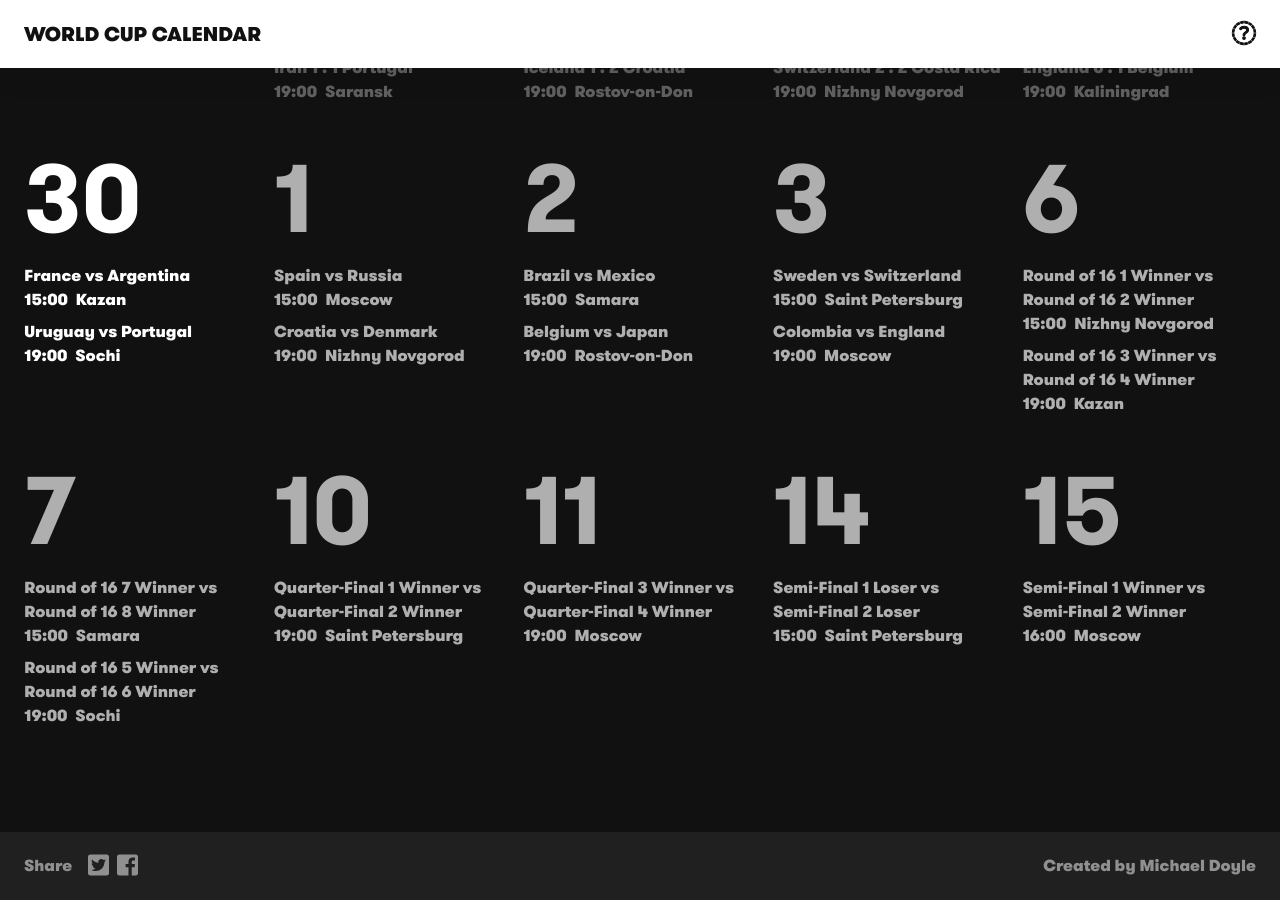
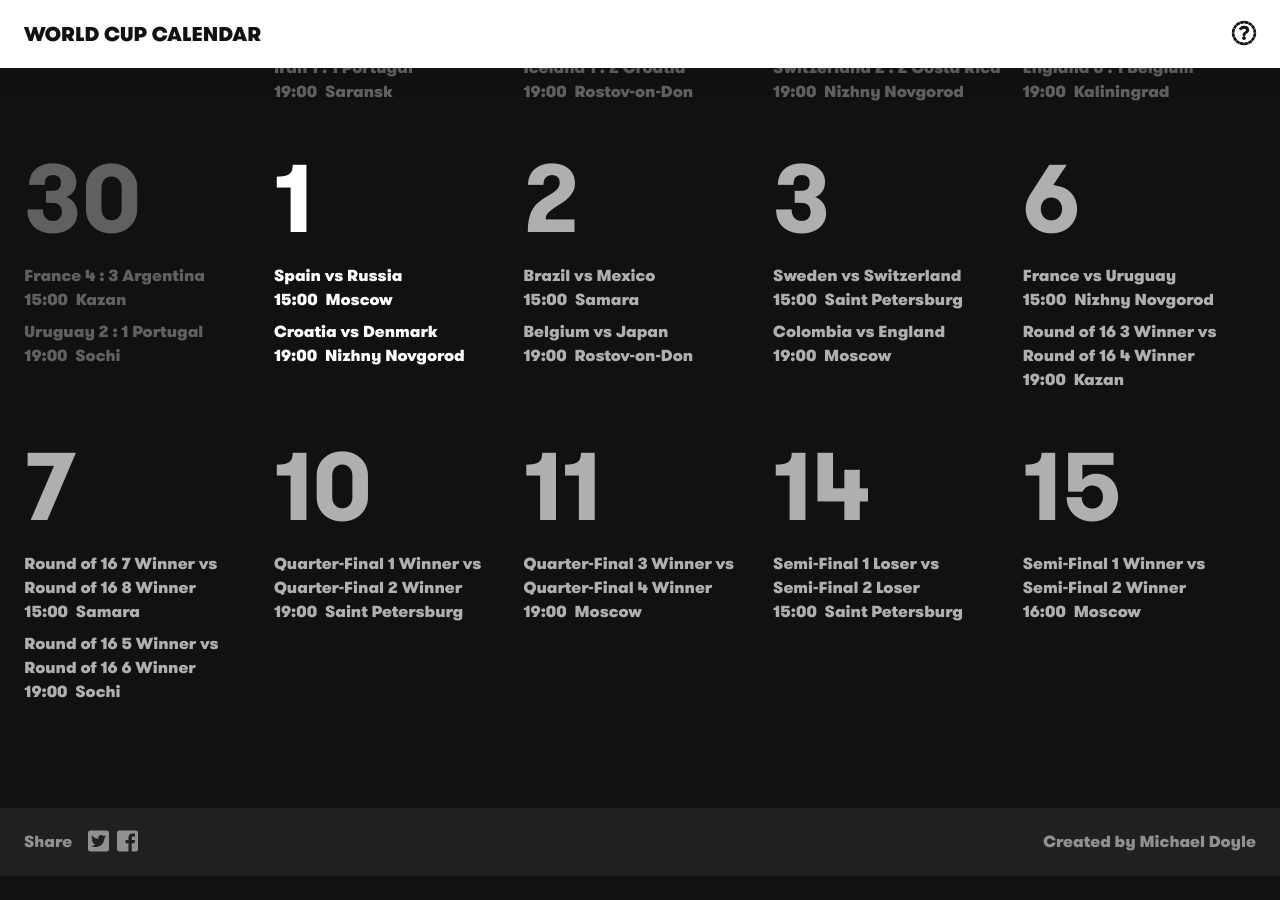
Before and after one commit to iamclydehoel/worldcupcalendar-2018, a Jekyll site: the page built from index.html, in a window 1280 px wide and 900 px high, scrolled down 1092 px. Built offline with Jekyll 4.4.1, drawn with Linux system fonts in a browser that asks for light colours; nearby versions of some CDN libraries; after the commit the page ends 1968 px from its top, so only the background shows below that.

Commit message:
Delayed score and day update

```diff
--- a/_data/fixtures.yml
+++ b/_data/fixtures.yml
@@ -320,13 +320,13 @@
   matches:
     - team1: France
       team2: Argentina
-      score:
+      score: '4 : 3'
       time: '15:00'
       venue: Kazan
 
     - team1: Uruguay
       team2: Portugal
-      score:
+      score: '2 : 1'
       time: '19:00'
       venue: Sochi
 
@@ -374,8 +374,8 @@
 
 - date: '6/7'
   matches:
-    - team1: Round of 16 1 Winner
-      team2: Round of 16 2 Winner
+    - team1: France
+      team2: Uruguay
       score:
       time: '15:00'
       venue: Nizhny Novgorod
--- a/index.html
+++ b/index.html
@@ -9,7 +9,7 @@
   <div class="calendar calendar--day">
 
     {% for day in site.data.fixtures %}
-      <div class="day{% if day.date == '30/6' %} day--current{% endif %}">
+      <div class="day{% if day.date == '1/7' %} day--current{% endif %}">
         <h3 class="day__title">{{ day.date | split:'/' | first }}</h3>
         <ul class="fixtures">
           {% for match in day.matches %}
```
